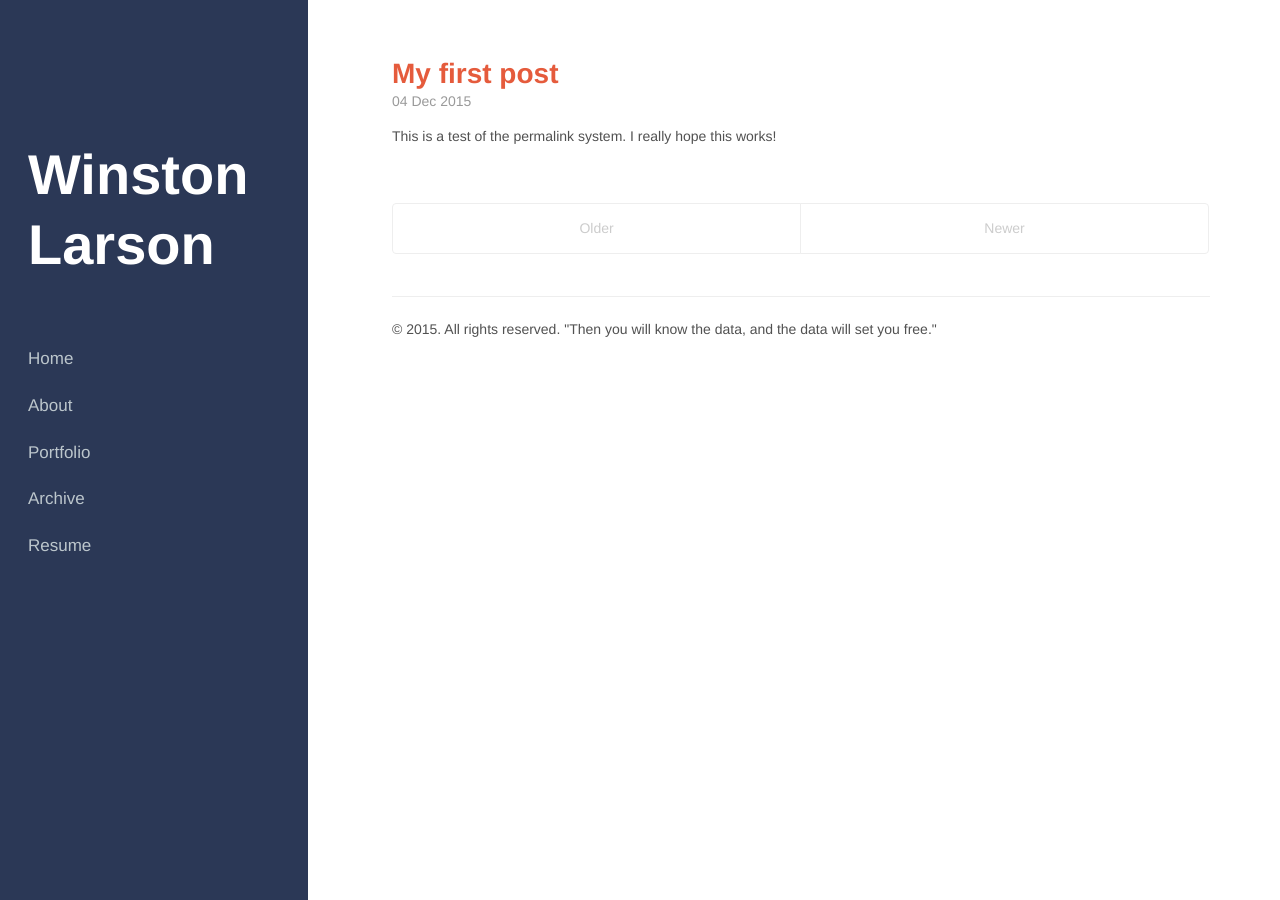
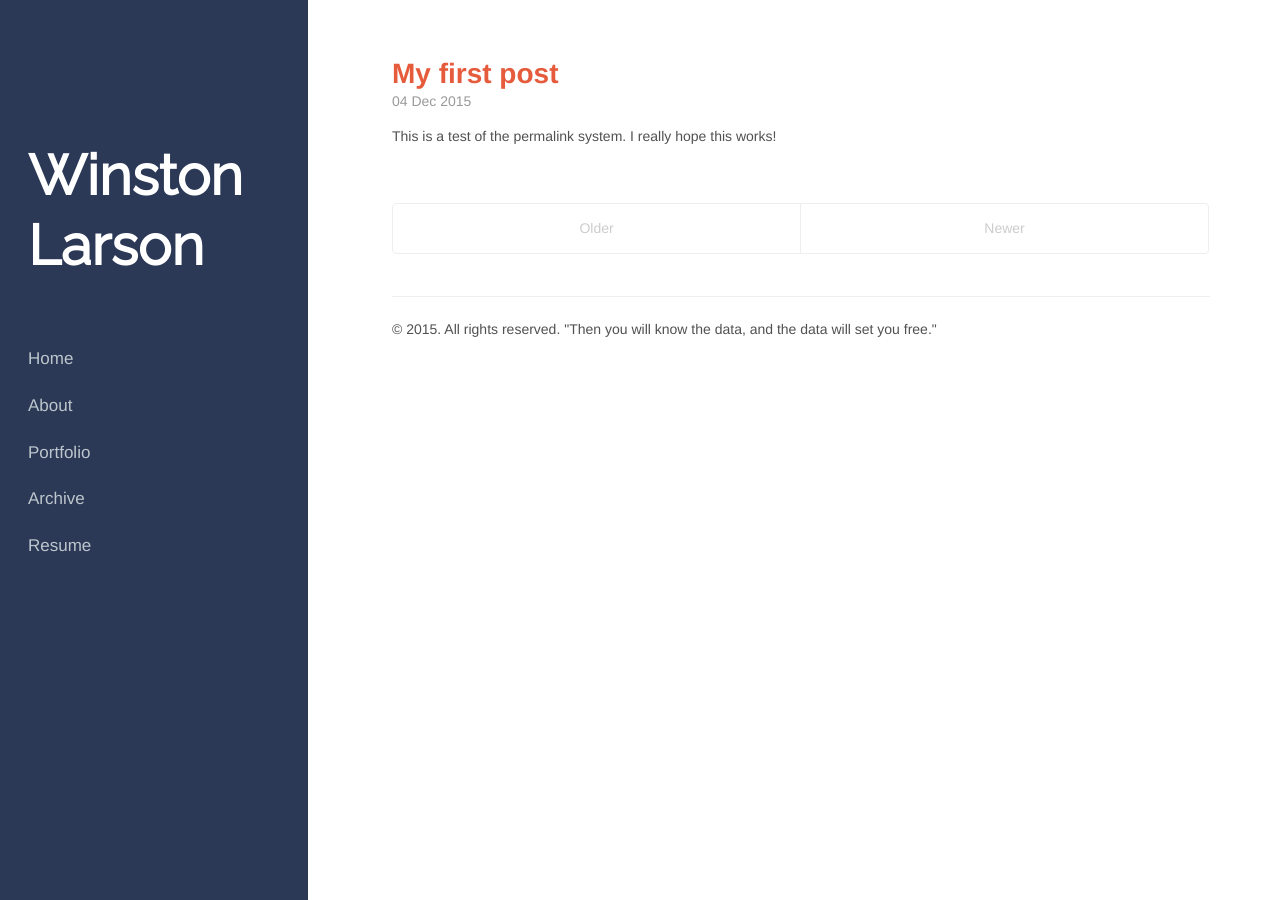
Before and after one commit to winstonlarson/old_website, a Jekyll site: the page built from index.html, in a window 1280 px wide. Built offline with Jekyll 4.4.1, drawn with Linux system fonts in a browser that asks for light colours; some web fonts are replaced; the list of posts is cut into pages by our own code.

Commit message:
fixed title

```diff
--- a/_includes/head.html
+++ b/_includes/head.html
@@ -20,6 +20,7 @@
   <link rel="stylesheet" href="{{ site.baseurl }}public/css/hyde.css">
   <!-- <link rel="stylesheet" href="http://fonts.googleapis.com/css?family=PT+Sans:400,400italic,700|Abril+Fatface"> -->
   <link rel="stylesheet" type="text/css" href="//fonts.googleapis.com/css?family=Muli" />
+  <link href='https://fonts.googleapis.com/css?family=Raleway' rel='stylesheet' type='text/css'>
 
   <!-- Icons -->
   <link rel="apple-touch-icon-precomposed" sizes="144x144" href="{{ site.baseurl }}public/apple-touch-icon-144-precomposed.png">
--- a/public/css/hyde.css
+++ b/public/css/hyde.css
@@ -84,7 +84,7 @@
 .sidebar-about h1 {
   color: #fff;
   margin-top: 0;
-  font-family: Helvetica, Arial, sans-serif;
+  font-family: Raleway, Helvetica, Arial, sans-serif;
   font-size: 4rem;
   text-decoration: none;
 }
```
Also changed, not shown: 11 other files.
